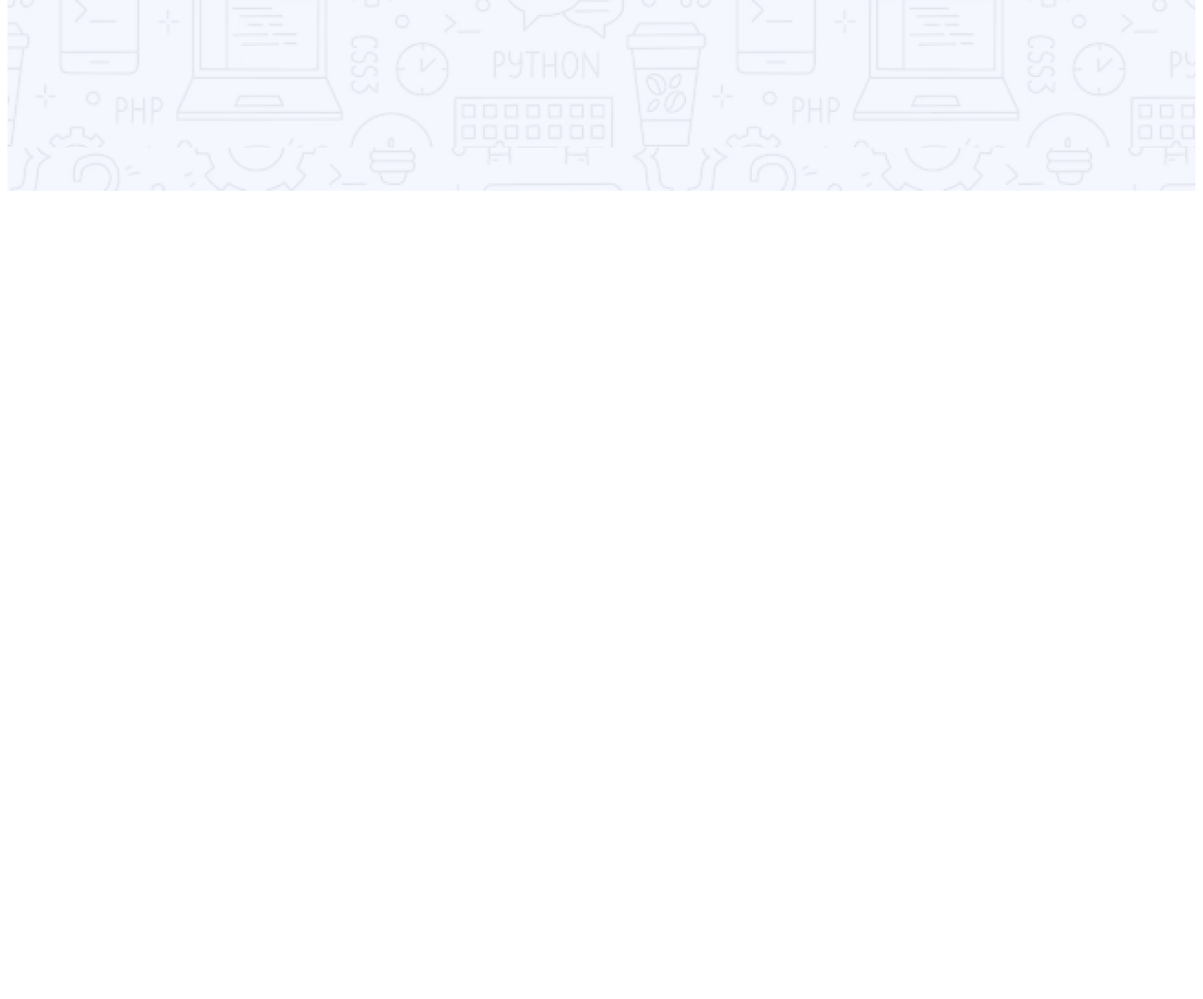
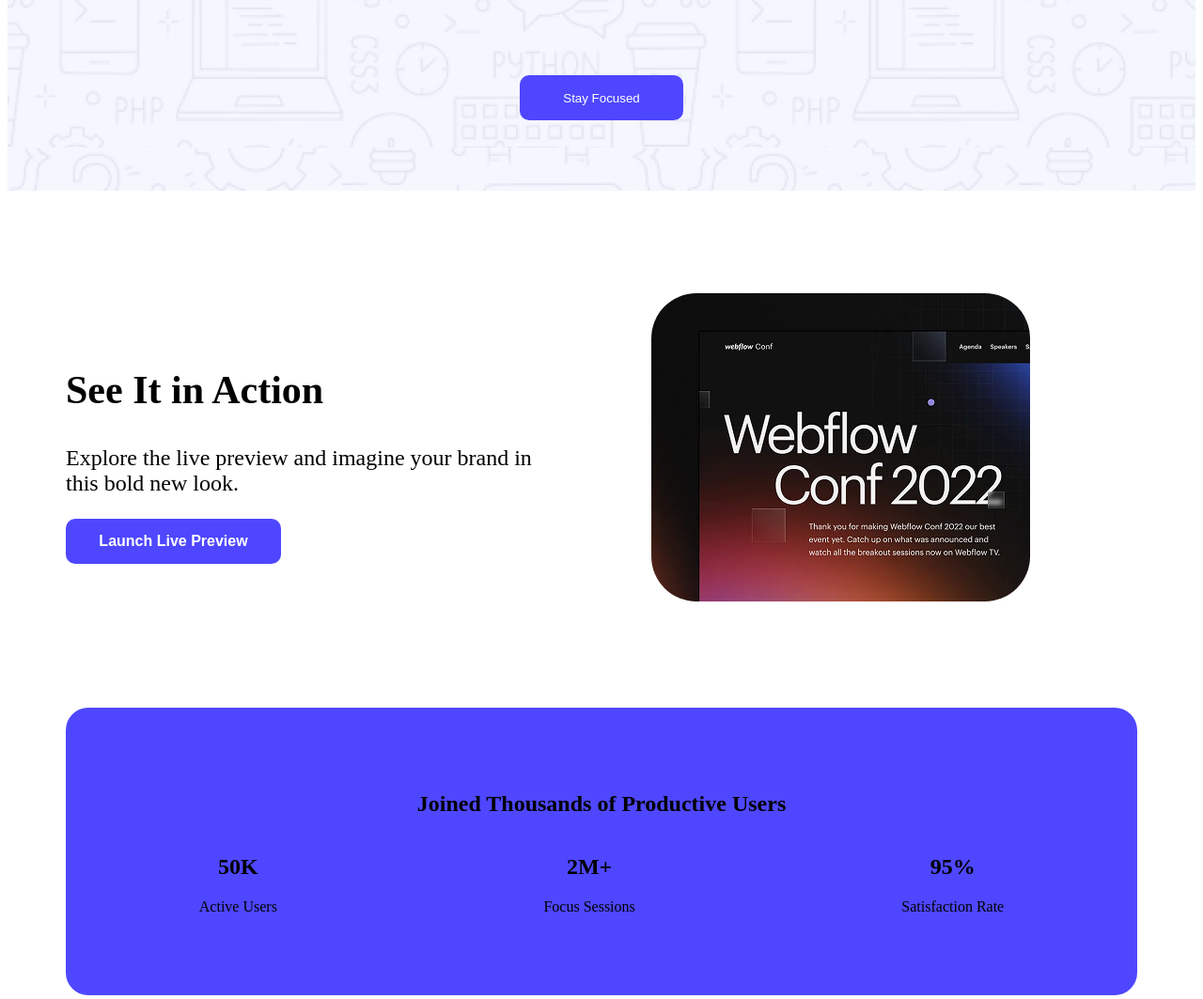
Before and after one commit to rs-nazia/Assignment_1, a plain HTML site: page index.html in a window 1280 px wide. Shown: the part 503-1566 px from the top of the page at 94% size. Before the commit the page ends 800 px from the top, so only its background shows below. Drawn offline with Linux system fonts and the light colour scheme.

Commit message:
Second section added

```diff
--- a/Style.css
+++ b/Style.css
@@ -1,9 +1,20 @@
-section
+
+.raleway-font {
+  font-family: "Raleway", sans-serif;
+  font-optical-sizing: auto;
+
+  font-style: normal;
+}
+
+
+
+.section1
 {
     background-image: url("Assets/Hero-bg.png");
     margin: 0px;
     max-width: 1440px;
     height: 698px;
+    gap: 160px;
 }
 nav
 {
@@ -15,7 +26,7 @@
     margin: auto;
 }
 
-nav button{
+.button{
     width: 132px;
     height: 48px;
     background-color: #4E47FF;
@@ -23,8 +34,76 @@
     border-radius: 10px;
     border: 0px;
 }
-
+.hero_div button{
+    width: 174px;
+    height: 48PX;
+}
 nav h1{
     font-size: 34px;
     font-weight: bolder;
+
 }
+
+.hero_div{
+    font-size: 65px;
+    text-align: center;
+
+}
+.section2{
+    max-width: 1440px;
+    height: 550px;
+    align-content: center;
+    justify-content: space-between;
+}
+.section2_div{
+    display: flex;
+    max-width:1140px;
+    height: 328px;
+    align-items: center;
+    justify-content: space-between;
+    margin: auto;
+}
+.action_div{
+    width: 517px;
+}
+.action_div img{
+    border-radius: 48px;
+    width: 403px;
+    height: 328px;
+}
+
+
+.action_div h1{
+    font-size:42px ;
+    font-weight: bold;
+}
+.action_div p{
+    font-size: 24px;
+    font-weight: normal;
+}
+.action_div button{
+    width: 229px;
+    height: 48px;
+    font-size: 16px;
+    font-weight: bold;
+}
+
+.section3{
+    max-width: 1140px;
+    height: 306px;
+    text-align: center;
+    background-color: #4E47FF;
+    margin: auto;
+    align-content: center;
+    border-radius: 24px;
+
+}
+
+.section3_div{
+    width: 1140px;
+
+    display: flex;
+    align-items: center;
+    margin: auto;
+    justify-content: space-around;
+}
--- a/index.html
+++ b/index.html
@@ -1,30 +1,95 @@
 <!DOCTYPE html>
 <html lang="en">
+
 <head>
     <meta charset="UTF-8">
     <meta name="viewport" content="width=device-width, initial-scale=1.0">
     <title>Assignment1</title>
+    <link rel="preconnect" href="https://fonts.googleapis.com">
+    <link rel="preconnect" href="https://fonts.gstatic.com" crossorigin>
+    <link href="https://fonts.googleapis.com/css2?family=Raleway:ital,wght@0,100..900;1,100..900&display=swap"
+        rel="stylesheet">
     <link rel="stylesheet" href="Style.css">
 </head>
+
 <body>
     <main>
 
-        <section>
+        <section class="section1 raleway-font">
 
             <nav>
-              <h1>LOGO</h1>
-              <button>Sign Up</button>
+                <h1>LOGO</h1>
+                <button class="button">Sign Up</button>
             </nav>
 
             <div>
-                <div>
-                    <h1>Cool Dark UI Template for Webflow Agencies!</h1>
-                    <button>Stay Focused</button>
+                <div class="hero_div">
+                    <h1>Cool Dark UI Template for <br>Webflow Agencies!</h1>
+                    <button class="button">Stay Focused</button>
                 </div>
             </div>
 
         </section>
 
+        <section class="section2">
+
+            <div class="section2_div">
+
+                <div class="action_div">
+                    <h1>See It in Action</h1>
+                    <p>Explore the live preview and imagine your brand in this bold new look.</p>
+                    <button class="button">Launch Live Preview</button>
+                </div>
+
+                <div class="action_div">
+                    <img src="Assets/wc-mini.png" alt="wc-mini-image">
+                </div>
+
+            </div>
+
+        </section>
+
+        <section class="section3">
+
+                <h2>Joined Thousands of Productive Users</h2>
+
+            <div class="section3_div">
+                <div>
+                    <h1>50K</h1>
+                    <p>Active Users</p>
+                </div>
+                <div>
+                    <h1>2M+</h1>
+                    <p>Focus Sessions</p>
+                </div>
+                <div>
+                    <h1>95%</h1>
+                    <p>Satisfaction Rate</p>
+                </div>
+            </div>
+        </section>
+
+
+        <section class="section4">
+
+            <div class="section4_div">
+
+                <div class="action_div">
+                    <h1>See It in Action</h1>
+                    <p>Explore the live preview and imagine your brand in this bold new look.</p>
+                    <button class="button">Launch Live Preview</button>
+                </div>
+
+                <div class="action_div">
+                    <img src="Assets/wc-mini.png" alt="wc-mini-image">
+                </div>
+
+            </div>
+
+        </section>
+
+
     </main>
 </body>
+
 </html>
```
